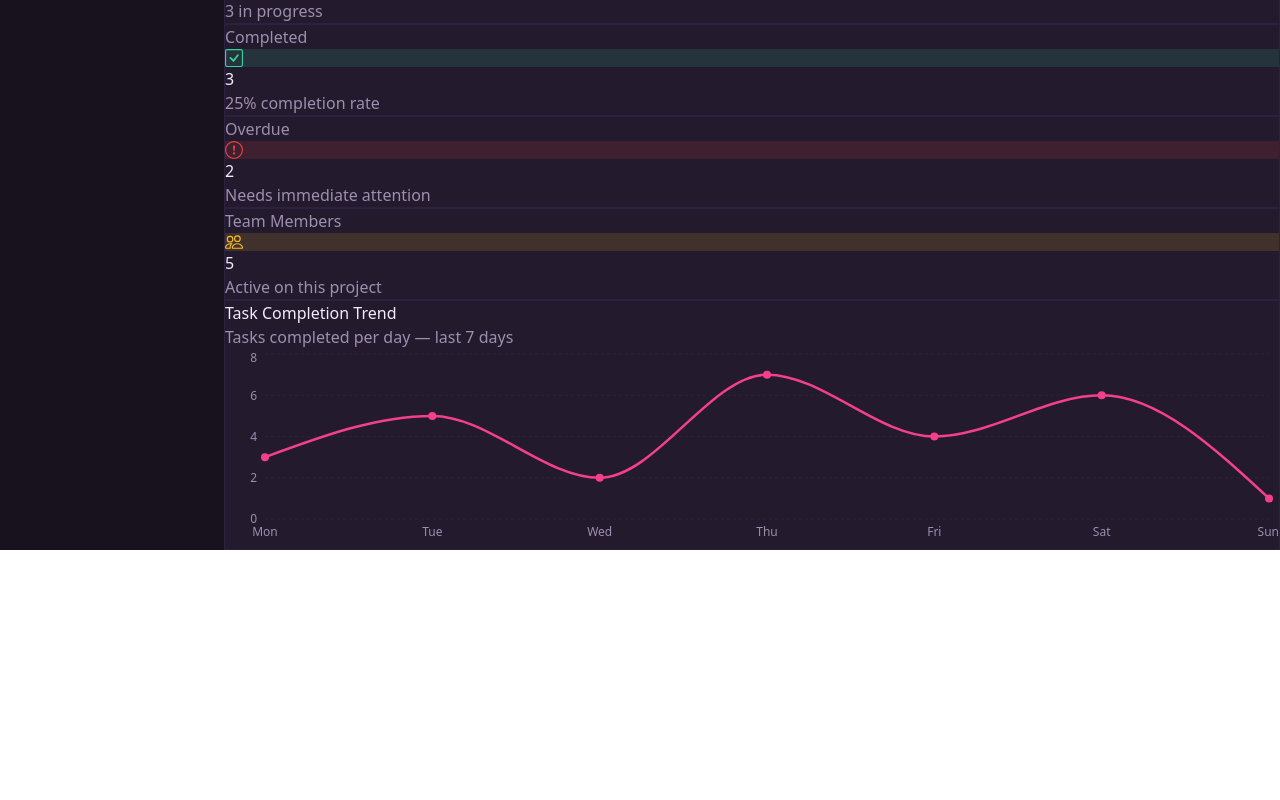
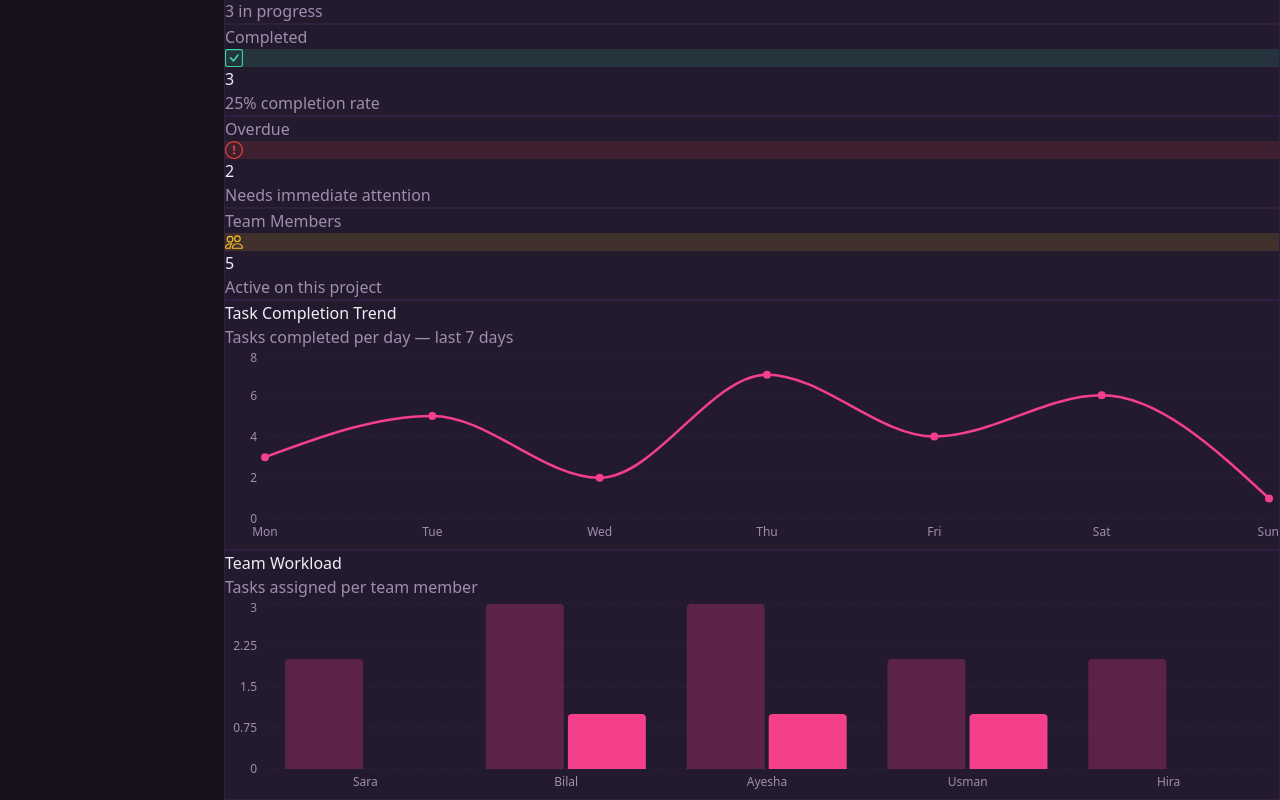
Before and after one commit to munibah1707-cpu/pulse-dashboard, a React (Vite) app: page / in a window 1280 px wide. Shown: the part 481-1281 px from the top of the page. Before the commit the page ends 1031 px from the top, so only its background shows below. Built offline with nearby package versions, Linux system fonts and the light colour scheme.

Commit message:
Task 9: team workload bar chart added to dashboard

```diff
--- /dev/null
+++ b/src/components/WorkloadChart.jsx
@@ -0,0 +1,83 @@
+import { BarChart, Bar, XAxis, YAxis, CartesianGrid, Tooltip, ResponsiveContainer, Cell } from 'recharts'
+import { useTheme } from '../context/ThemeContext'
+import { useTasks } from '../context/TaskContext'
+import { teamMembers } from '../data/mockData'
+
+export default function WorkloadChart() {
+  const { isDark } = useTheme()
+  const { tasks } = useTasks()
+
+  // Calculate tasks per member
+  const data = teamMembers.map(member => {
+    const memberTasks = tasks.filter(t => t.assigneeId === member.id)
+    const completed = memberTasks.filter(t => t.status === 'done').length
+    const total = memberTasks.length
+    return {
+      name: member.name.split(' ')[0], // first name only
+      total,
+      completed,
+    }
+  })
+
+  const CustomTooltip = ({ active, payload, label }) => {
+    if (active && payload && payload.length) {
+      return (
+        <div className="px-3 py-2 rounded-lg text-sm"
+          style={{
+            background: isDark ? '#2E2040' : '#FFFFFF',
+            border: `1px solid ${isDark ? '#3D2D50' : '#E8DFF5'}`,
+            color: isDark ? '#F1EDF7' : '#18121E'
+          }}>
+          <p className="font-medium mb-1">{label}</p>
+          <p style={{ color: '#F43F8A' }}>Total: {payload[0].value} tasks</p>
+          <p style={{ color: '#34D399' }}>Completed: {payload[1].value}</p>
+        </div>
+      )
+    }
+    return null
+  }
+
+  return (
+    <div className="rounded-xl p-5"
+      style={{
+        background: isDark ? '#231A2E' : '#FFFFFF',
+        border: `1px solid ${isDark ? '#2E2040' : '#E8DFF5'}`
+      }}>
+
+      {/* Header */}
+      <div className="mb-5">
+        <h3 className="text-sm font-semibold" style={{ color: isDark ? '#F1EDF7' : '#18121E' }}>
+          Team Workload
+        </h3>
+        <p className="text-xs mt-1" style={{ color: isDark ? '#9D8FAE' : '#6B5B80' }}>
+          Tasks assigned per team member
+        </p>
+      </div>
+
+      {/* Chart */}
+      <ResponsiveContainer width="100%" height={200}>
+        <BarChart data={data} margin={{ top: 5, right: 10, left: -20, bottom: 0 }} barGap={4}>
+          <CartesianGrid
+            strokeDasharray="3 3"
+            stroke={isDark ? '#2E2040' : '#F0EAF8'}
+            vertical={false}
+          />
+          <XAxis
+            dataKey="name"
+            tick={{ fontSize: 12, fill: isDark ? '#9D8FAE' : '#6B5B80' }}
+            axisLine={false}
+            tickLine={false}
+          />
+          <YAxis
+            tick={{ fontSize: 12, fill: isDark ? '#9D8FAE' : '#6B5B80' }}
+            axisLine={false}
+            tickLine={false}
+          />
+          <Tooltip content={<CustomTooltip />} />
+          <Bar dataKey="total" fill="#F43F8A44" radius={[4, 4, 0, 0]} />
+          <Bar dataKey="completed" fill="#F43F8A" radius={[4, 4, 0, 0]} />
+        </BarChart>
+      </ResponsiveContainer>
+    </div>
+  )
+}
--- a/src/pages/Dashboard.jsx
+++ b/src/pages/Dashboard.jsx
@@ -3,6 +3,7 @@ import { teamMembers } from '../data/mockData'
 import StatCard from '../components/StatCard'
 import TaskTrendChart from '../components/TaskTrendChart'
 import { BsCheckSquare, BsCircle, BsExclamationCircle, BsPeople } from 'react-icons/bs'
+import WorkloadChart from '../components/WorkloadChart'
 
 export default function Dashboard() {
   const { tasks } = useTasks()
@@ -48,9 +49,10 @@ export default function Dashboard() {
         />
       </div>
 
-      {/* Charts Row */}
+         {/* Charts Row */}
       <div className="grid grid-cols-2 gap-4">
         <TaskTrendChart />
+        <WorkloadChart />
       </div>
 
     </div>
```
